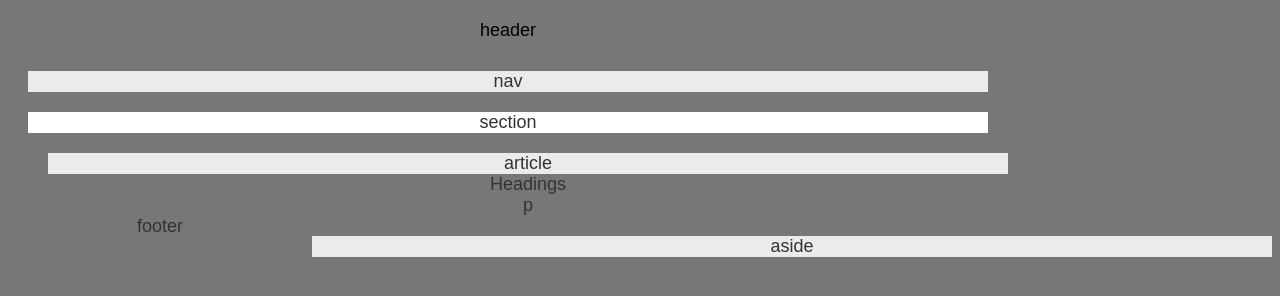
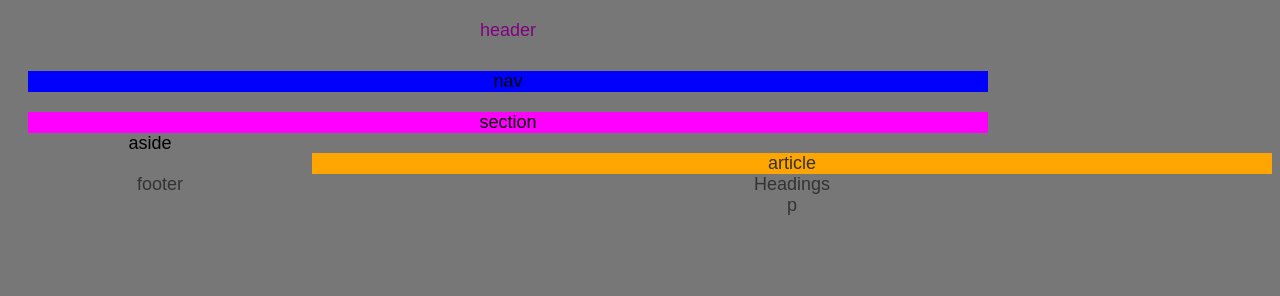
Before and after one commit to jf-utex/HW-Wireframe, a plain HTML site: page index.html in a window 1280 px wide. Drawn offline with Linux system fonts and the light colour scheme.

Commit message:
recent changes for color tracking

```diff
--- a/index.html
+++ b/index.html
@@ -19,20 +19,23 @@
 
   <section id="section">
     section
-    <section id="article">
+    </section>
+    <article>
+    <section id="BigBox">
     article
       <section id= "h1">
         Headings
       </section>
-      <section id= "p">
+      <section id= "Paragraph">
         p
       </section>
+      </article>
     </section>
   </section>
 
-  <section id="aside">
+  <aside id="aside">
     aside
-  </section>
+  </aside>
 
   <footer>
     footer
--- a/style.css
+++ b/style.css
@@ -10,6 +10,7 @@ body {
 }
 
 header {
+	color:purple;
   margin-top: 20px;
 	margin-left: 20px;
 	margin-bottom: 20px
@@ -24,21 +25,19 @@ header {
 	margin-left: 20px;
 	margin-bottom: 20px
   	margin-right: 30px;
-  	background: #ebebeb;
-  	color: #333;
-  	background: white;
+  	background: magenta;
   	float: center;
   	width: 960px;
 }
 
 #nav {
+
 	align-content: left
 	margin-top: 20px;
 	margin-left: 20px;
 	margin-bottom: 20px
   	margin-right: 30px;
-  	background: #ebebeb;
-  	color: #333;
+  	background: blue;
   	float: center;
   	width: 960px;
 }
@@ -49,8 +48,7 @@ header {
 	margin-left: 20px;
 	margin-bottom: 20px
   	margin-right: 30px;
-  	background: #ebebeb;
-  	color: #333;
+  	background: red;
   	float: left;
   	width: 960px;
 }
@@ -58,15 +56,15 @@ header {
 #h1 {
 }
 
-#p {
+#paragraph {
 }
 
-#aside {
+#BigBox {
 	margin-top: 20px;
 	margin-left: 20px;
 	margin-bottom: 20px
   	margin-right: 30px;
-  	background: #ebebeb;
+  	background: orange;
   	color: #333;
   	float: right;
   	width: 960px;
```
